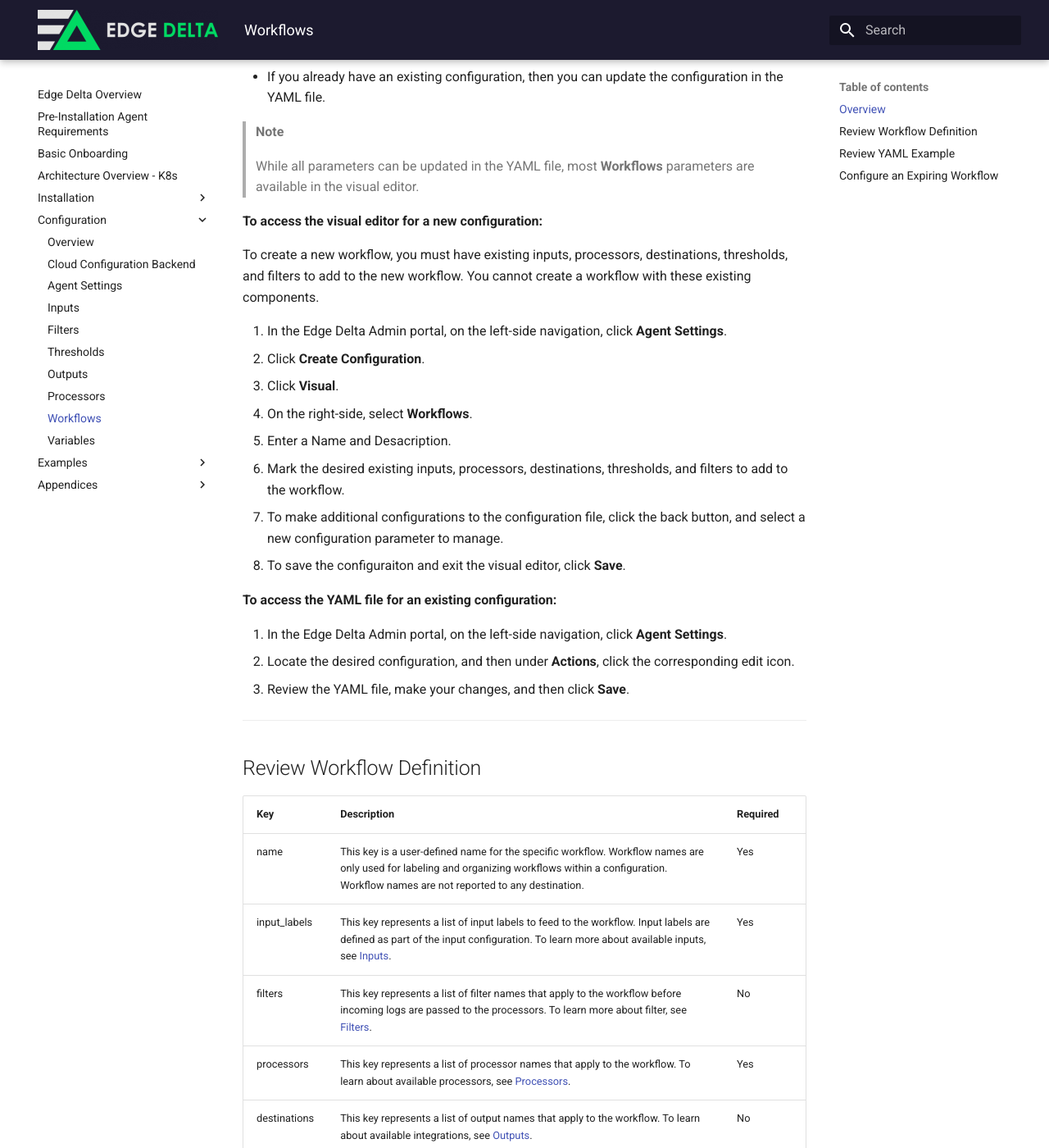
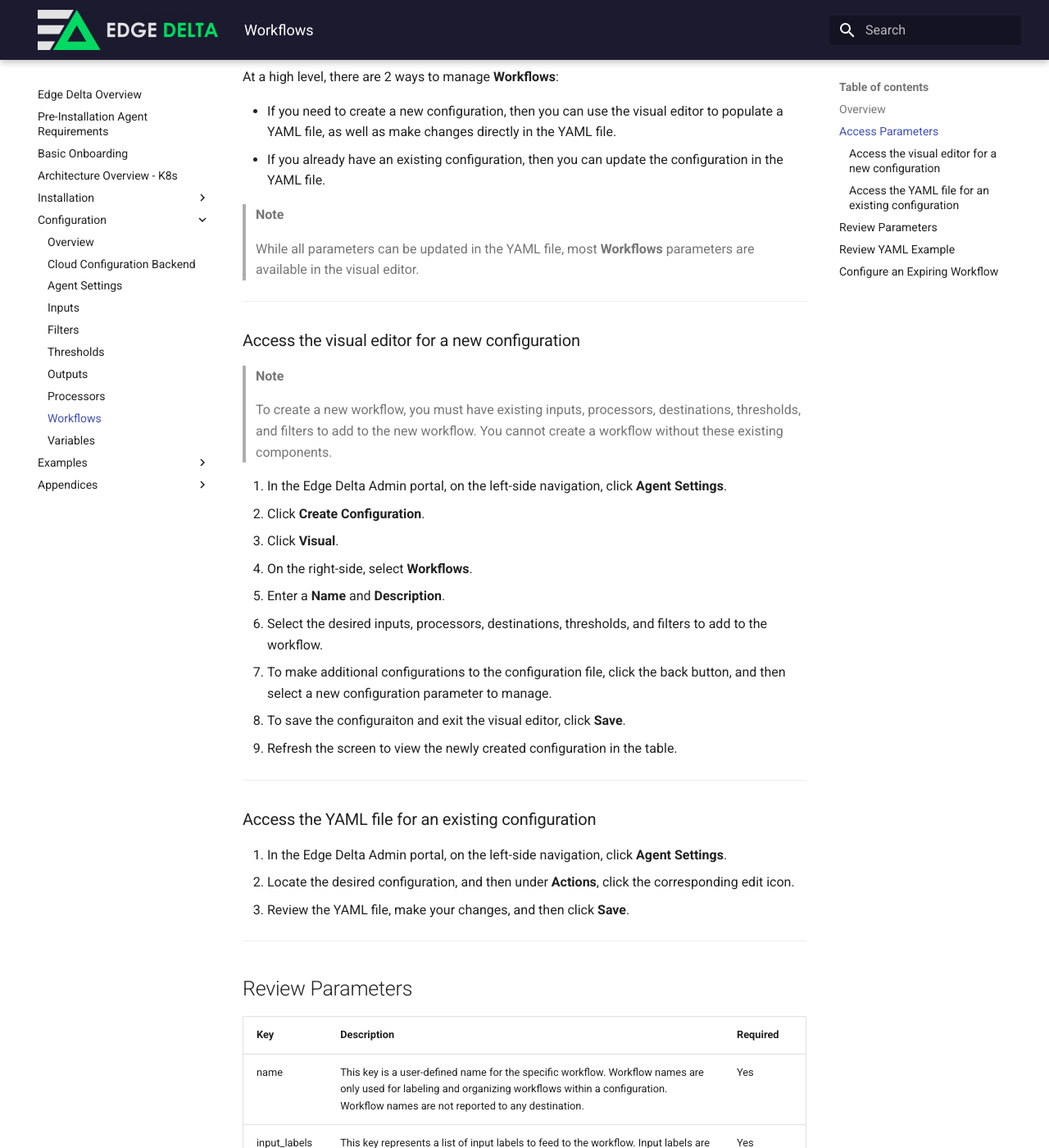
Before and after one commit to edgedelta/docs, an MkDocs documentation site: the page built from docs/configuration/workflows.md, in a window 1280 px wide and 1400 px high, scrolled down 410 px. Shown: the whole window at 82% size. Built offline with MkDocs 1.6.1 and Material for MkDocs 9.7.7, drawn with Linux system fonts in a browser that asks for light colours; some of the changed text lies outside the part shown.

Commit message:
Update workflows.md

```diff
--- a/docs/configuration/workflows.md
+++ b/docs/configuration/workflows.md
@@ -12,6 +12,10 @@ You can use this document to learn about the configuration parameters available
 
 A workflow maps inputs, processors, and outputs that are logically grouped, based on the underlying use-cases and analytics being performed.
 
+***
+
+## Access Parameters
+
 At a high level, there are 2 ways to manage **Workflows**:
 
   * If you need to create a new configuration, then you can use the visual editor to populate a YAML file, as well as make changes directly in the YAML file.
@@ -21,20 +25,27 @@ At a high level, there are 2 ways to manage **Workflows**:
 >
 > While all parameters can be updated in the YAML file, most **Workflows** parameters are available in the visual editor.
 
-**To access the visual editor for a new configuration:**
+***
 
-To create a new workflow, you must have existing inputs, processors, destinations, thresholds, and filters to add to the new workflow. You cannot create a workflow with these existing components.
+### Access the visual editor for a new configuration
+
+> **Note**
+>
+> To create a new workflow, you must have existing inputs, processors, destinations, thresholds, and filters to add to the new workflow. You cannot create a workflow without these existing components.
 
 1. In the Edge Delta Admin portal, on the left-side navigation, click **Agent Settings**.
 2. Click **Create Configuration**.
 3. Click **Visual**.
 4. On the right-side, select **Workflows**.
-5. Enter a Name and Desacription.
-6. Mark the desired existing inputs, processors, destinations, thresholds, and filters to add to the workflow.
-7. To make additional configurations to the configuration file, click the back button, and select a new configuration parameter to manage.
+5. Enter a **Name** and **Description**.
+6. Select the desired inputs, processors, destinations, thresholds, and filters to add to the workflow.
+7. To make additional configurations to the configuration file, click the back button, and then select a new configuration parameter to manage.
 8. To save the configuraiton and exit the visual editor, click **Save**.
+9. Refresh the screen to view the newly created configuration in the table.
 
-**To access the YAML file for an existing configuration:**
+***
+
+### Access the YAML file for an existing configuration
 
 1. In the Edge Delta Admin portal, on the left-side navigation, click **Agent Settings**.
 2. Locate the desired configuration, and then under **Actions**, click the corresponding edit icon.
@@ -42,14 +53,13 @@ To create a new workflow, you must have existing inputs, processors, destination
 
 ***
 
-
-## Review Workflow Definition
+## Review Parameters
 
 | Key | Description | Required |
 | :--- | :--- | :--- |
 | name | This key is a user-defined name for the specific workflow. Workflow names are only used for labeling and organizing workflows within a configuration. Workflow names are not reported to any destination. | Yes |
 | input\_labels | This key represents a list of input labels to feed to the workflow. Input labels are defined as part of the input configuration. To learn more about available inputs, see [Inputs](./inputs.md). | Yes |
-| filters | This key represents a list of filter names that apply to the workflow before incoming logs are passed to the processors. To learn more about filter, see [Filters](./filters.md). | No |
+| filters | This key represents a list of filter names that apply to the workflow before incoming logs are passed to the processors. To learn more about filters, see [Filters](./filters.md). | No |
 | processors | This key represents a list of processor names that apply to the workflow. To learn about available processors, see [Processors](./processors.md). | Yes |
 | destinations | This key represents a list of output names that apply to the workflow. To learn about available integrations, see [Outputs](./outputs.md). | No |
 
```
